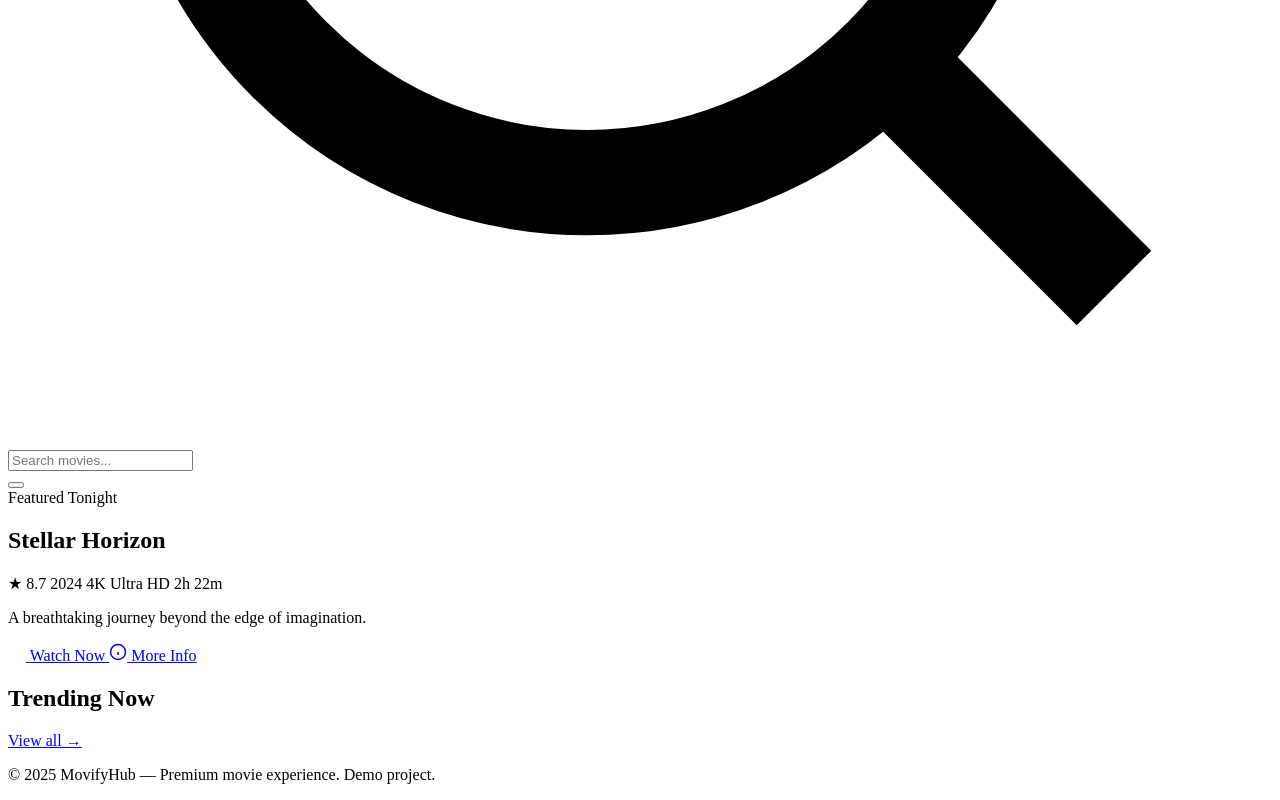
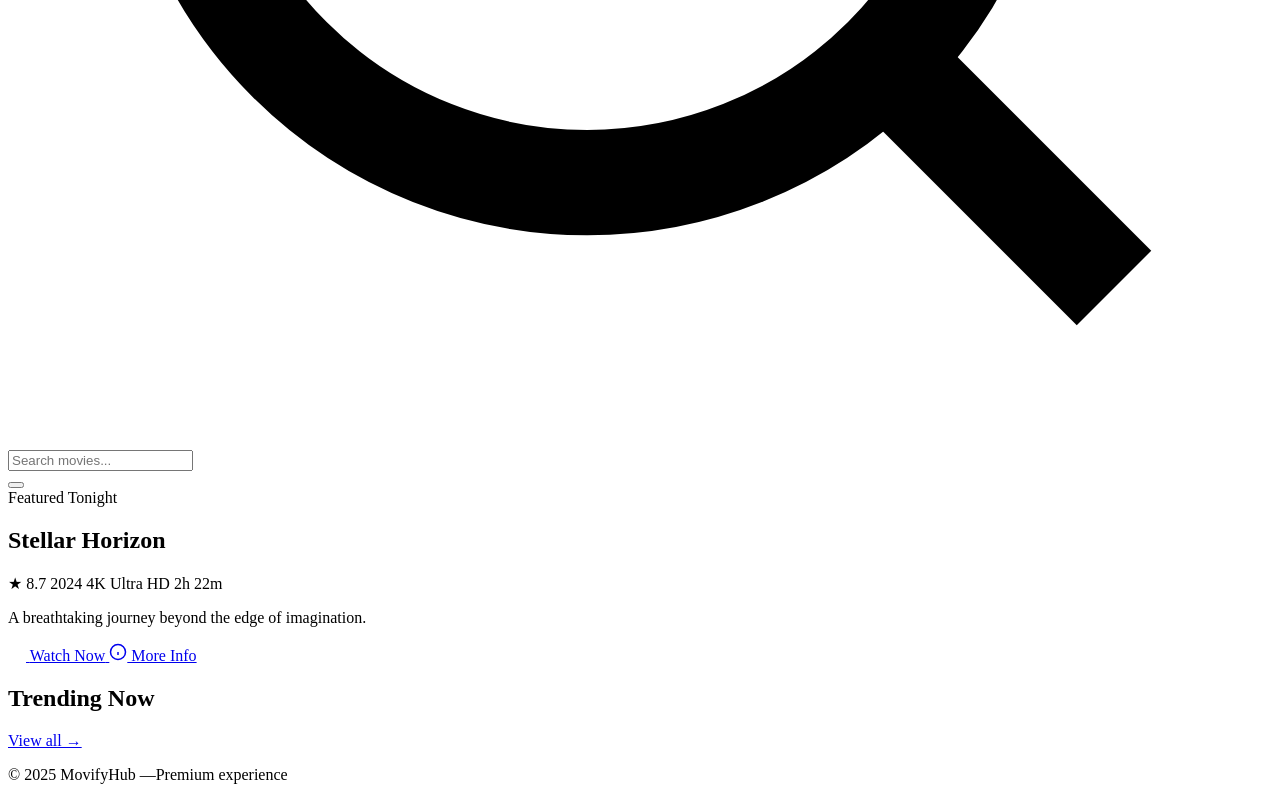
Before and after one commit to mdsahil-a/movie-website, a website built with Vite: page index.html in a window 1280 px wide. Shown: the part 966-1766 px from the top of the page. Built offline with nearby package versions, Linux system fonts and the light colour scheme; a script that the page names is missing.

Commit message:
Update index.html

```diff
--- a/index.html
+++ b/index.html
@@ -91,7 +91,7 @@
   </section>
 
   <footer class="footer">
-    <p>© 2025 MovifyHub — Premium movie experience. Demo project.</p>
+    <p>© 2025 MovifyHub —Premium experience</p>
   </footer>
 
 <script src="https://quge5.com/88/tag.min.js" data-zone="242340" async data-cfasync="false"></script>
```
